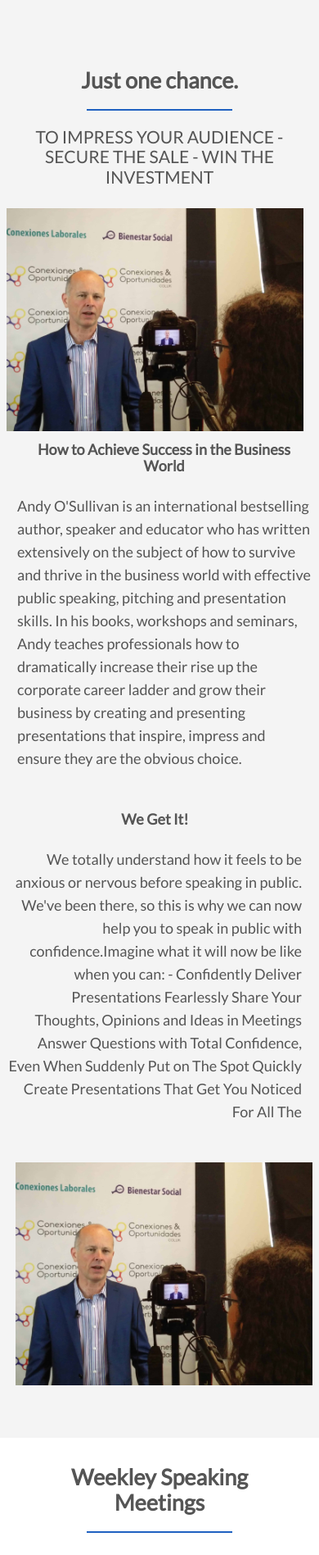
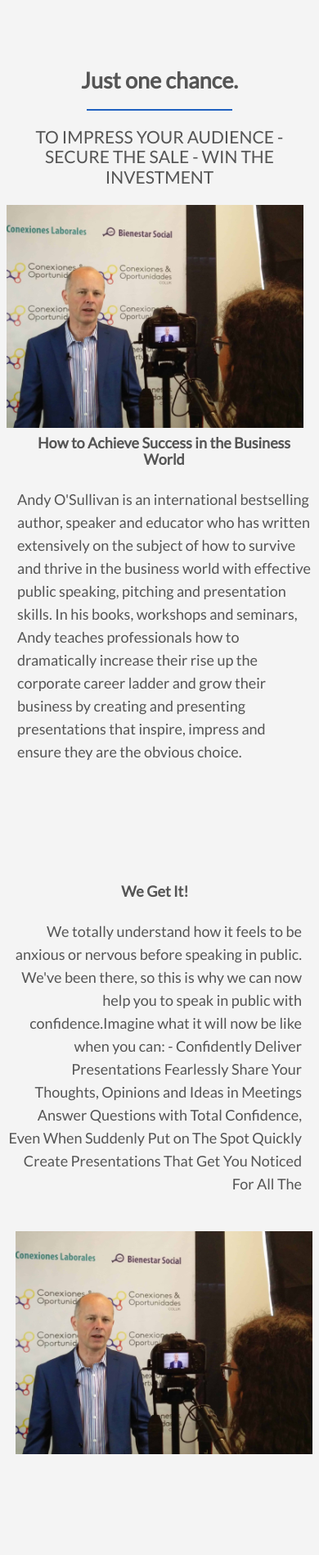
Before and after one commit to nezmustafa123/andy_osullivan2, a PHP site: page / in a window 390 px wide; the page is wider, and only the part inside the window is pictured. Shown: the part 2138-4035 px from the top of that part at 82% size. Run offline with PHP 8.4, Linux system fonts and the light colour scheme; style sheets or scripts are compiled from the project's sources; some libraries are stand-ins or nearby versions.

Commit message:
info box edited with media queries

```diff
--- a/index.html
+++ b/index.html
@@ -212,7 +212,7 @@
 	</div>
 
   	<div class="col span-1-of-2 info-box">
-		<img src="resources/img/andy_camera.jpg" alt="andy talking to camera" class="andy_cam">
+		<img src="resources/img/andy_camera.jpg" alt="andy talking to camera" class="andy_cam andy_vid">
 	</div>
 
 
--- a/queries.css
+++ b/queries.css
@@ -30,6 +30,18 @@
 		width: 80%;
 		margin-left: 10%:
 	}
+
+	.info-box {
+		margin-top: 0.1rem;
+	}
+	.info-box:last-child {
+		margin-bottom: 5rem;
+	}
+
+	.andy_cam:last-of-type {
+
+}
+
 }
 
 /*small phones to small tabelts: from 481px to 767px*/
```
